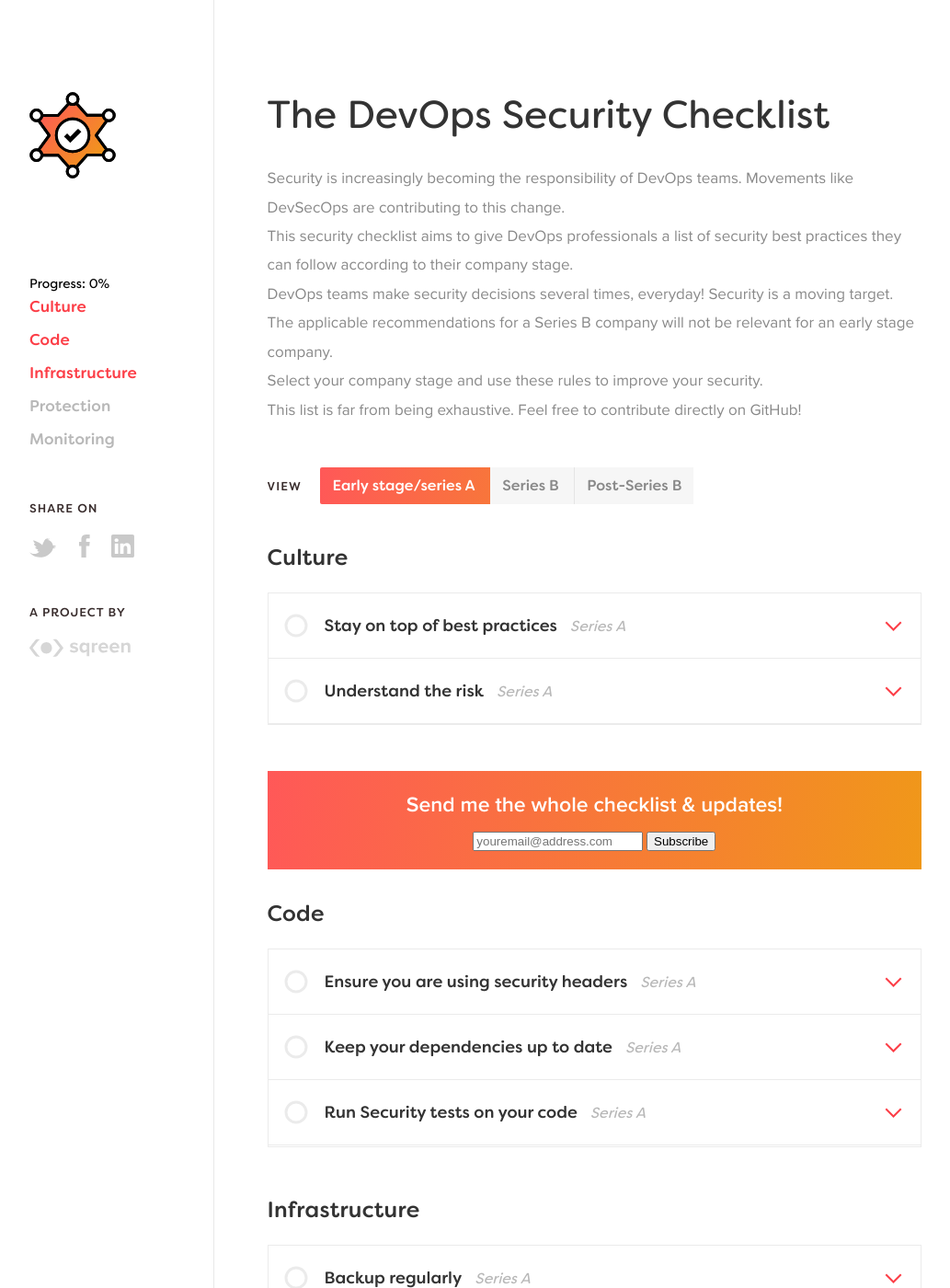
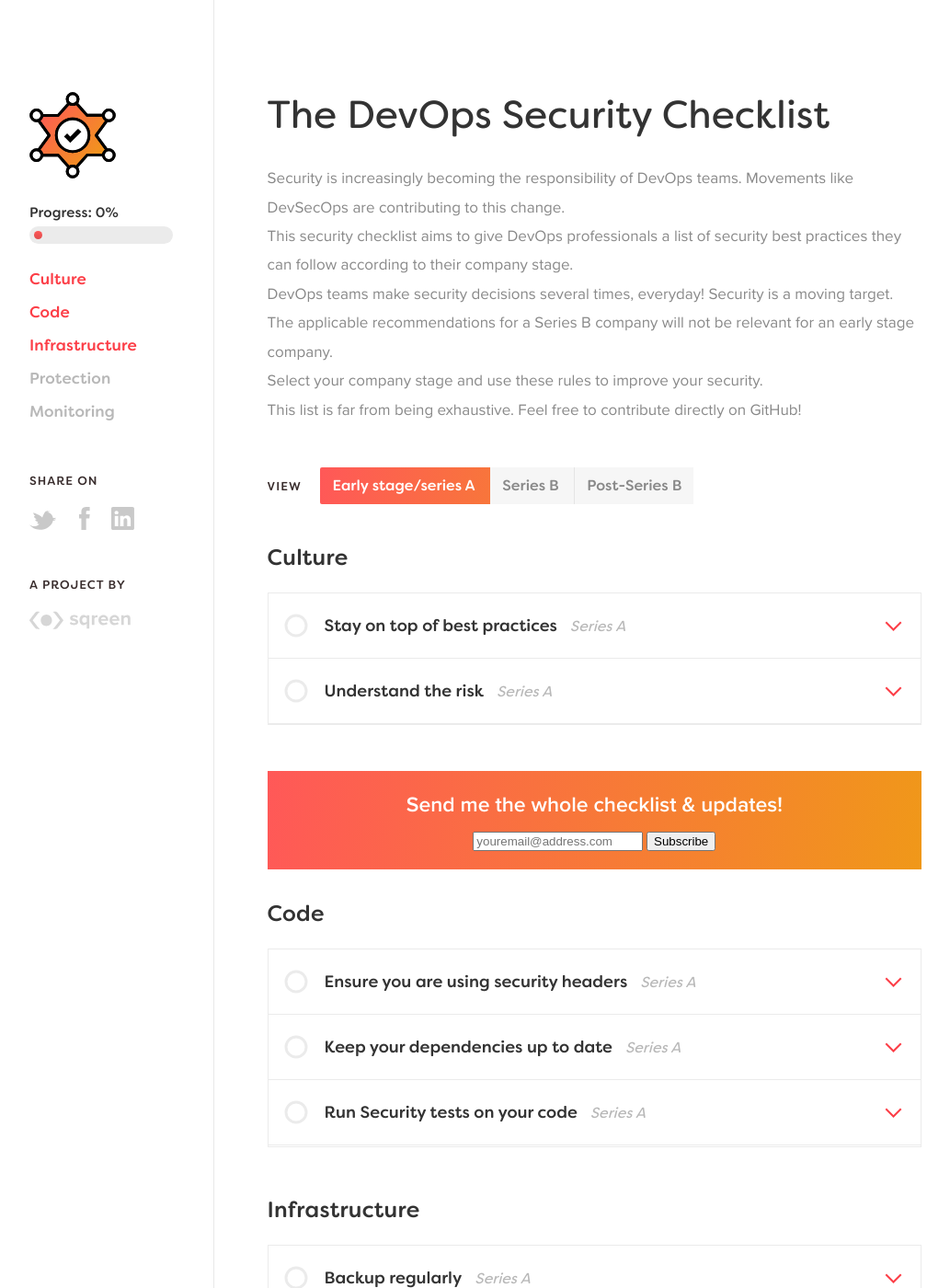
Before and after one commit to sqreen/DevOpsSecurityChecklist, a Jekyll site: the page built from index.md, in a window 1280 px wide and 1400 px high. Shown: the whole window at 92% size, without its empty margins (148-1181 px from the left). Built offline with Jekyll 4.4.1, drawn with Linux system fonts in a browser that asks for light colours.

Commit message:
add some js

```diff
--- a/_sass/pages/home.scss
+++ b/_sass/pages/home.scss
@@ -13,6 +13,44 @@
   width: 220px;
   height: 100%;
   box-shadow: 1px 0 0 0 rgba(209, 209, 209, 0.5);
+
+  .progression {
+    margin-bottom: 25px;
+
+    span {
+      font-size: rem-calc(15px);
+      font-weight: 500;
+      line-height: normal;
+      letter-spacing: 0.1px;
+      color: #333;
+      display: block;
+      margin-bottom: 10px;
+    }
+
+    .progression-bar {
+      display: block;
+      width: 9px;
+      min-width: 1px;
+      max-width: 145px;
+      height: 9px;
+      border-radius: 100px;
+      background-image: linear-gradient(to bottom, rgba(255, 88, 88, 0.0), rgba(0, 0, 0, 0.13)), linear-gradient(#ff5858, #ff5858);
+      position: relative;
+      margin-left: 5px;
+
+      &::before {
+        position: absolute;
+        top: -5px;
+        left: -5px;
+        content: '';
+        width: 156px;
+        height: 19px;
+        border-radius: 100px;
+        background-color: #ebebeb;
+        z-index: -1;
+      }
+    }
+  }
 
   @media screen and (max-width: 960px) {
     width: 100%;
@@ -44,7 +82,7 @@
 }
 
 .logo {
-  margin: 100px 0 7.5vh;
+  margin: 100px 0 25px;
 
   @media screen and (max-width: 960px) {
     width: 50px;
--- a/js/main.js
+++ b/js/main.js
@@ -4,6 +4,8 @@ var $grid = $('.checklist').isotope();
 $grid.isotope({
   filter: ".series-a"
 })
+
+var currentStage = 'series-a';
 
 // Show seed items
 $('.filter-bar .seriesa').on( 'click', function() {
@@ -12,6 +14,8 @@ $('.filter-bar .seriesa').on( 'click', function() {
     transitionDuration: 300,
     filter: ".series-a"
   });
+
+  currentStage = 'series-a';
 });
 // Show seriesa items
 $('.filter-bar .seriesb').on( 'click', function() {
@@ -20,6 +24,8 @@ $('.filter-bar .seriesb').on( 'click', function() {
     transitionDuration: 300,
     filter: ".series-b, .series-a"
   });
+
+  currentStage = 'series-b';
 });
 // Show all item
 $('.filter-bar .post-seriesb').on( 'click', function() {
@@ -28,6 +34,7 @@ $('.filter-bar .post-seriesb').on( 'click', function() {
     transitionDuration: 300,
     filter: '*'
   })
+  currentStage = 'post-series-b';
 });
 
 // Smooth scrolling
@@ -54,6 +61,8 @@ $('.check').click(function(){
     $(this).addClass('checked');
     $(this).parent().find('.expend-bar').addClass('checked');
   }
+
+  countCheck(currentStage);
 });
 
 // Expend/collapse
@@ -114,3 +123,15 @@ $('.scrollspy').on('scrollSpy:exit', function() {
 });
 $('.scrollspy').scrollSpy();
 // $.winSizeSpy().on('scrollSpy:winSize', funcy);
+
+var checkedItems = 0;
+var items = 0;
+
+function countCheck (stage) {
+  items = $('.'+stage+' .check').length;
+  checkedItems = $('.'+stage+' .check.checked').length;
+  var progressBar = Math.round((checkedItems * 100) / items);
+  $('.progression span').text('Progress: '+progressBar+'%')
+  console.log('items', items);
+  console.log('checkedItems', checkedItems);
+}
```
